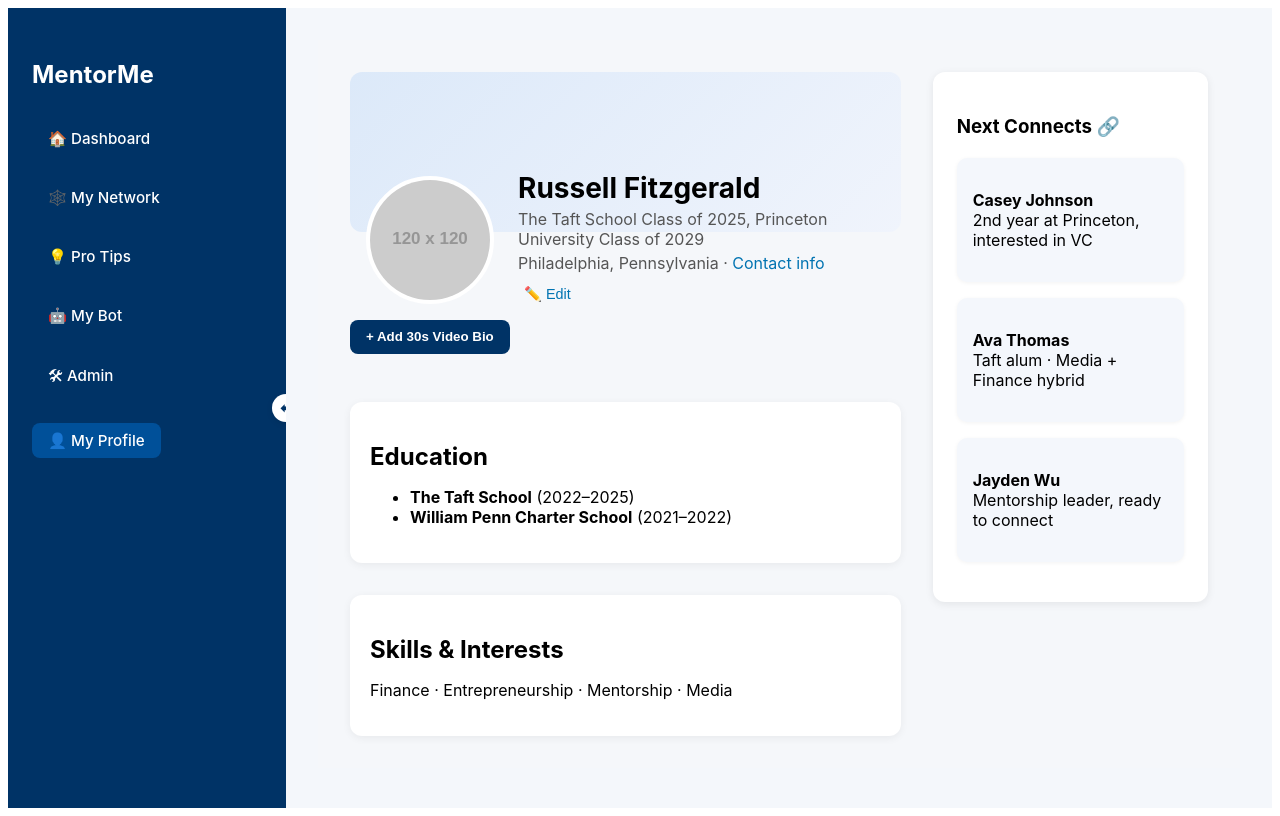
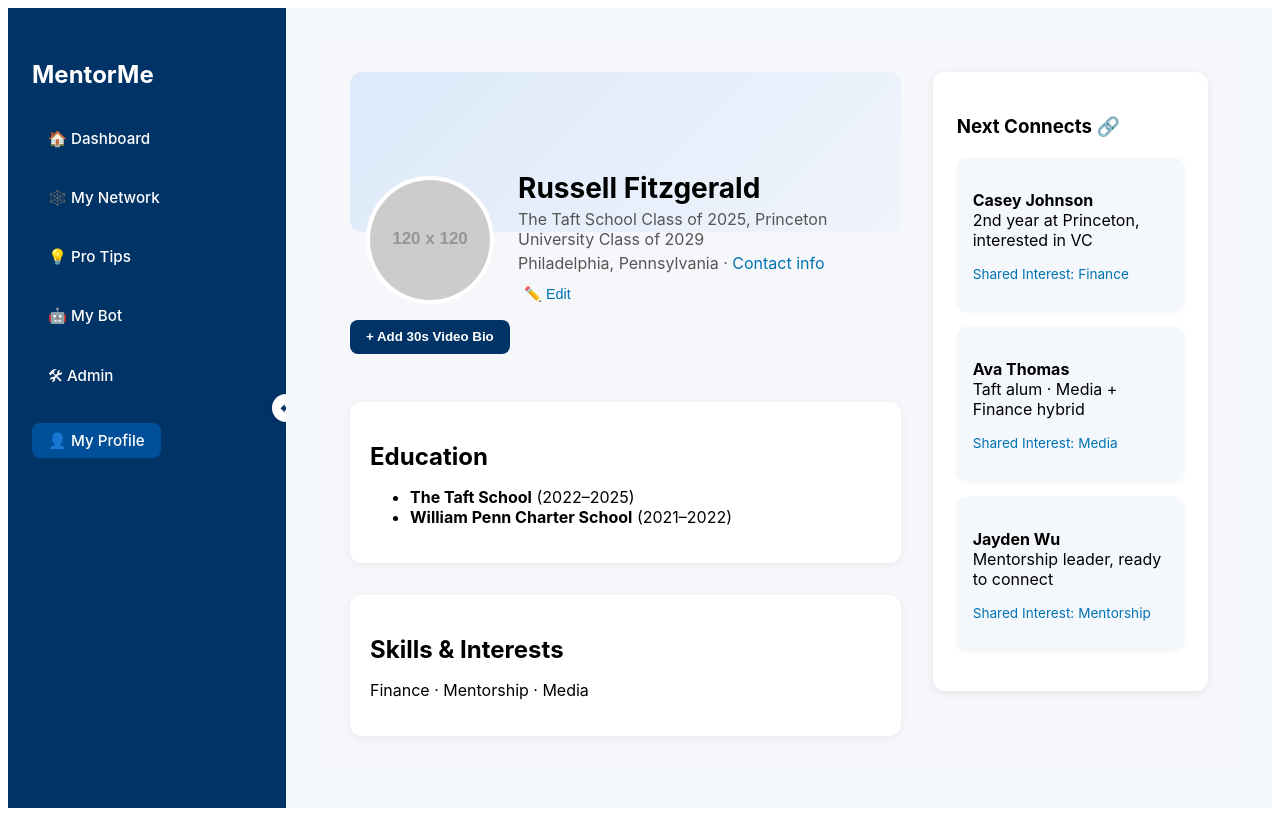
Before and after one commit to Rfitzgerald-svg/mentorme-frontend-, a React (Create React App) app: page /profile in a window 1280 px wide. Built offline with nearby package versions, Linux system fonts and the light colour scheme.

Commit message:
Update Profile.jsx

```diff
--- a/src/routes/Profile.jsx
+++ b/src/routes/Profile.jsx
@@ -26,6 +26,39 @@ export default function Profile() {
     setTempLocation(location);
     setIsEditing(false);
   };
+
+  const userInterests = ["Finance", "Mentorship", "Media"];
+
+  const allUsers = [
+    {
+      name: "Casey Johnson",
+      description: "2nd year at Princeton, interested in VC",
+      interests: ["Finance", "Startups"]
+    },
+    {
+      name: "Ava Thomas",
+      description: "Taft alum · Media + Finance hybrid",
+      interests: ["Media", "Education"]
+    },
+    {
+      name: "Jayden Wu",
+      description: "Mentorship leader, ready to connect",
+      interests: ["Mentorship", "Leadership"]
+    },
+    {
+      name: "Emily Chen",
+      description: "Engineering student into AI + Music",
+      interests: ["AI", "Music"]
+    }
+  ];
+
+  const matchedUsers = allUsers
+    .map(user => {
+      const shared = user.interests.filter(i => userInterests.includes(i));
+      return { ...user, shared };
+    })
+    .filter(user => user.shared.length > 0)
+    .slice(0, 3);
 
   return (
     <div className="profile-wrapper">
@@ -84,21 +117,18 @@ export default function Profile() {
 
         <div className="profile-section">
           <h2>Skills & Interests</h2>
-          <p>Finance · Entrepreneurship · Mentorship · Media</p>
+          <p>{userInterests.join(" · ")}</p>
         </div>
       </div>
 
       <div className="profile-right">
         <h3>Next Connects 🔗</h3>
-        <div className="connect-card">
-          <p><strong>Casey Johnson</strong><br />2nd year at Princeton, interested in VC</p>
-        </div>
-        <div className="connect-card">
-          <p><strong>Ava Thomas</strong><br />Taft alum · Media + Finance hybrid</p>
-        </div>
-        <div className="connect-card">
-          <p><strong>Jayden Wu</strong><br />Mentorship leader, ready to connect</p>
-        </div>
+        {matchedUsers.map((user, index) => (
+          <div key={index} className="connect-card">
+            <p><strong>{user.name}</strong><br />{user.description}</p>
+            <p className="match-reason">Shared Interest: {user.shared[0]}</p>
+          </div>
+        ))}
       </div>
     </div>
   );
```
